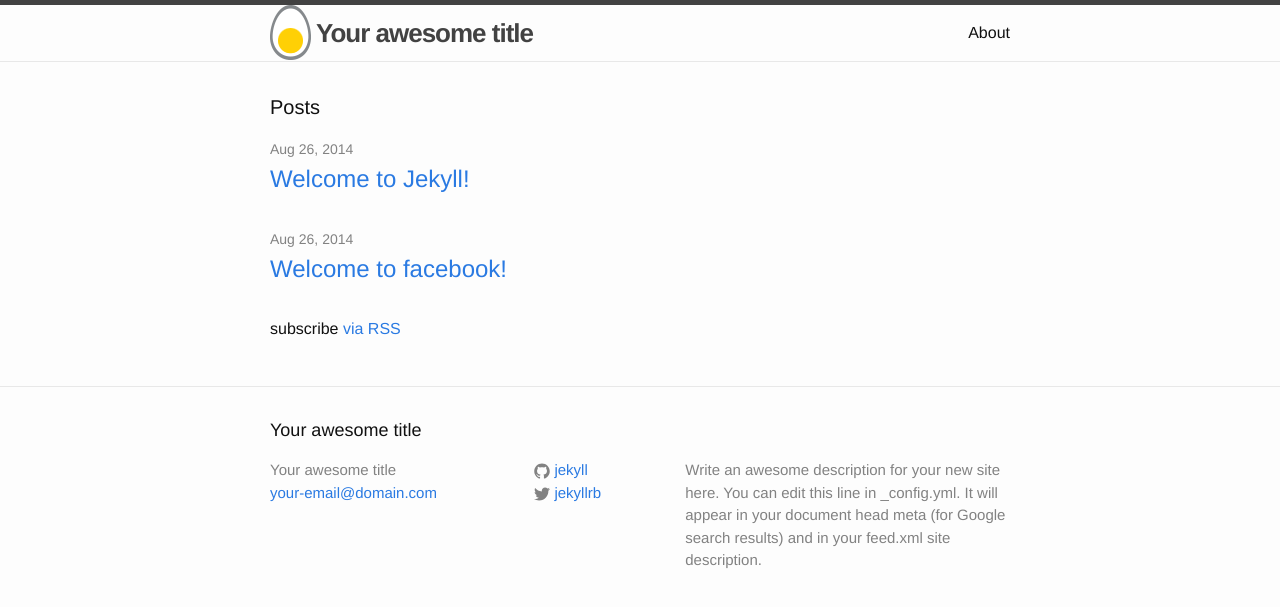
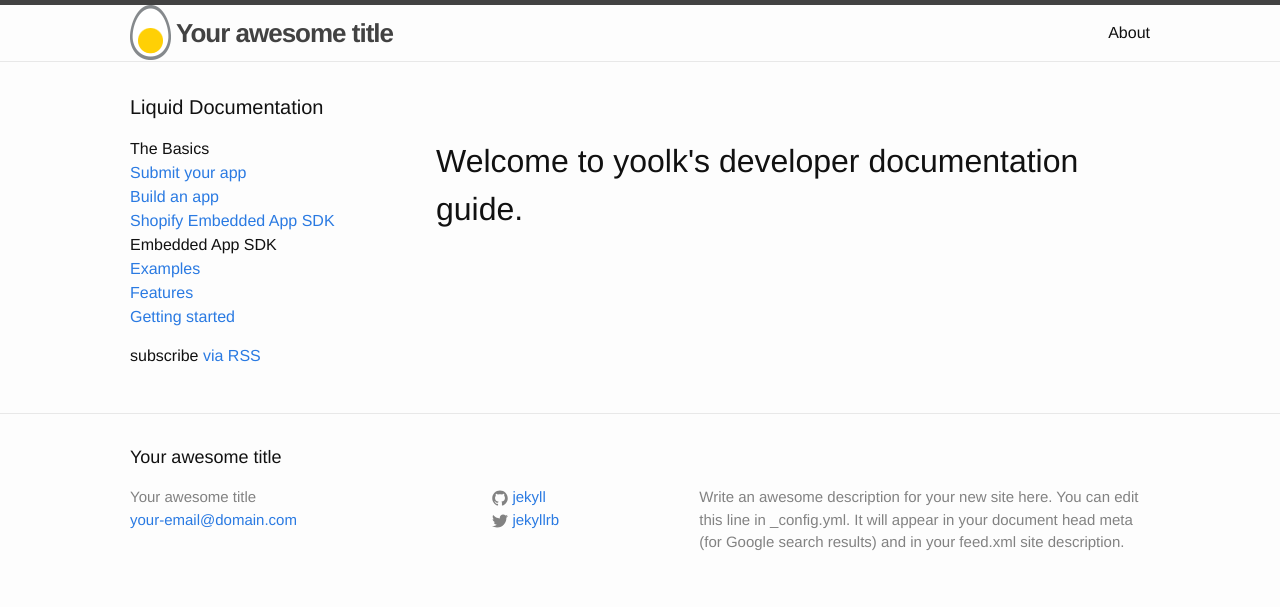
Before and after one commit to yoolk/liquid-documentation, a Jekyll site: the page built from index.html, in a window 1280 px wide. Shown: the top 607 px of the page. Built offline with Jekyll 4.4.1, drawn with Linux system fonts in a browser that asks for light colours.

Commit message:
update homepage with menu lists

```diff
--- a/_posts/2014-08-26-newbie-to-jekyll.markdown
+++ b/_posts/2014-08-26-newbie-to-jekyll.markdown
@@ -3,6 +3,7 @@ layout: post
 title:  "Welcome to facebook!"
 date:   2014-08-26 10:03:34
 categories: jekyll update
+author: radin reth
 ---
 
 Check out the [my facebook profile][facebook] for more info on how to get the most out of Jekyll.
--- a/_sass/_base.scss
+++ b/_sass/_base.scss
@@ -153,20 +153,12 @@ pre {
  * Wrapper
  */
 .wrapper {
-    max-width: -webkit-calc(800px - (#{$spacing-unit} * 2));
-    max-width:         calc(800px - (#{$spacing-unit} * 2));
+    max-width: 1020px;
     margin-right: auto;
     margin-left: auto;
     padding-right: $spacing-unit;
     padding-left: $spacing-unit;
     @extend %clearfix;
-
-    @include media-query($on-laptop) {
-        max-width: -webkit-calc(800px - (#{$spacing-unit}));
-        max-width:         calc(800px - (#{$spacing-unit}));
-        padding-right: $spacing-unit / 2;
-        padding-left: $spacing-unit / 2;
-    }
 }
 
 
--- a/_sass/_layout.scss
+++ b/_sass/_layout.scss
@@ -29,6 +29,9 @@
   float: left;
   margin-right: 5px;
 }
+
+.nav-menu { width: 29%; display: inline-block; }
+.content-wrapper { width: 70%; display: inline-block; float: right; }
 
 .site-nav {
     float: right;
@@ -192,7 +195,7 @@
 
 .post-link {
     display: block;
-    font-size: 24px;
+    font-size: 16px;
 }
 
 
--- a/index.html
+++ b/index.html
@@ -4,9 +4,38 @@ layout: default
 
 <div class="home">
 
-  <h1 class="page-heading">Posts</h1>
+  <h1 class="page-heading">Liquid Documentation</h1>
 
-  <ul class="post-list">
+  <nav class="nav-menu">
+    <dl>
+      <dt>The Basics</dt>
+        <dd>
+          <a class="post-link" href="#">Submit your app</a>
+        </dd>
+        <dd>
+          <a class="post-link" href="#">Build an app</a>
+        </dd>
+        <dd>
+          <a class="post-link" href="#">Shopify Embedded App SDK</a>
+        </dd>
+      <dt>Embedded App SDK</dt>
+        <dd>
+          <a class="post-link" href="#">Examples</a>
+        </dd>
+        <dd>
+          <a class="post-link" href="#">Features</a>
+        </dd>
+        <dd>
+          <a class="post-link" href="#">Getting started</a>
+        </dd>
+    </dl>
+  </nav>
+  <div class="content-wrapper">
+    <h1>Welcome to yoolk's developer documentation guide.</h1>
+  </div>
+
+
+  <!-- <ul class="post-list">
     {% for post in site.posts %}
       <li>
         <span class="post-meta">{{ post.date | date: "%b %-d, %Y" }}</span>
@@ -16,7 +45,7 @@ layout: default
         </h2>
       </li>
     {% endfor %}
-  </ul>
+  </ul> -->
 
   <p class="rss-subscribe">subscribe <a href="{{ "/feed.xml" | prepend: site.baseurl }}">via RSS</a></p>
 
```
Also changed, not shown: 1 other file.
